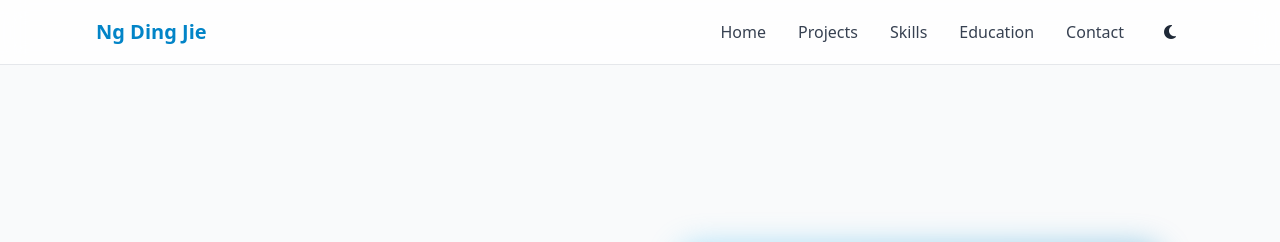
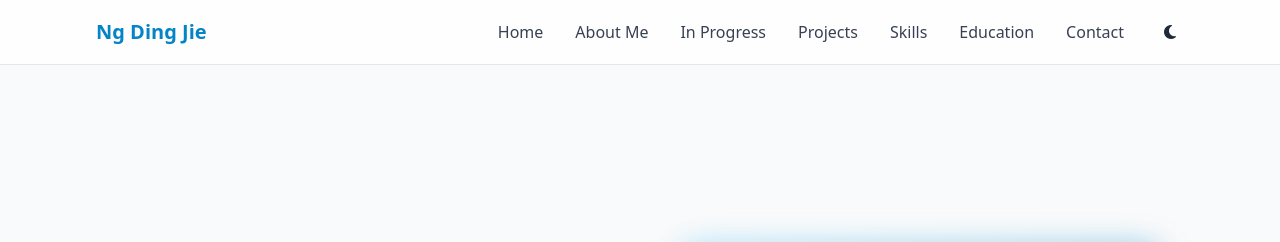
Before and after one commit to Notmatcha/Notmatcha.github.io, a plain HTML site: page index.html in a window 1280 px wide. Shown: the top 242 px of the page. Drawn offline with nearby package versions, Linux system fonts and the light colour scheme.

Commit message:
updated the tabs

```diff
--- a/index.html
+++ b/index.html
@@ -104,6 +104,8 @@
                 </div>
                 <div class="hidden md:flex items-center space-x-8">
                     <a href="#home" class="text-gray-700 dark:text-gray-300 hover:text-primary-600 dark:hover:text-primary-400 transition-colors" onclick="handleNavClick(event)">Home</a>
+                    <a href="#About" class="text-gray-700 dark:text-gray-300 hover:text-primary-600 dark:hover:text-primary-400 transition-colors" onclick="handleNavClick(event)">About Me</a>
+                    <a href="#progress" class="text-gray-700 dark:text-gray-300 hover:text-primary-600 dark:hover:text-primary-400 transition-colors" onclick="handleNavClick(event)">In Progress</a>
                     <a href="#projects" class="text-gray-700 dark:text-gray-300 hover:text-primary-600 dark:hover:text-primary-400 transition-colors" onclick="handleNavClick(event)">Projects</a>
                     <a href="#skills" class="text-gray-700 dark:text-gray-300 hover:text-primary-600 dark:hover:text-primary-400 transition-colors" onclick="handleNavClick(event)">Skills</a>
                     <a href="#education" class="text-gray-700 dark:text-gray-300 hover:text-primary-600 dark:hover:text-primary-400 transition-colors" onclick="handleNavClick(event)">Education</a>
```
